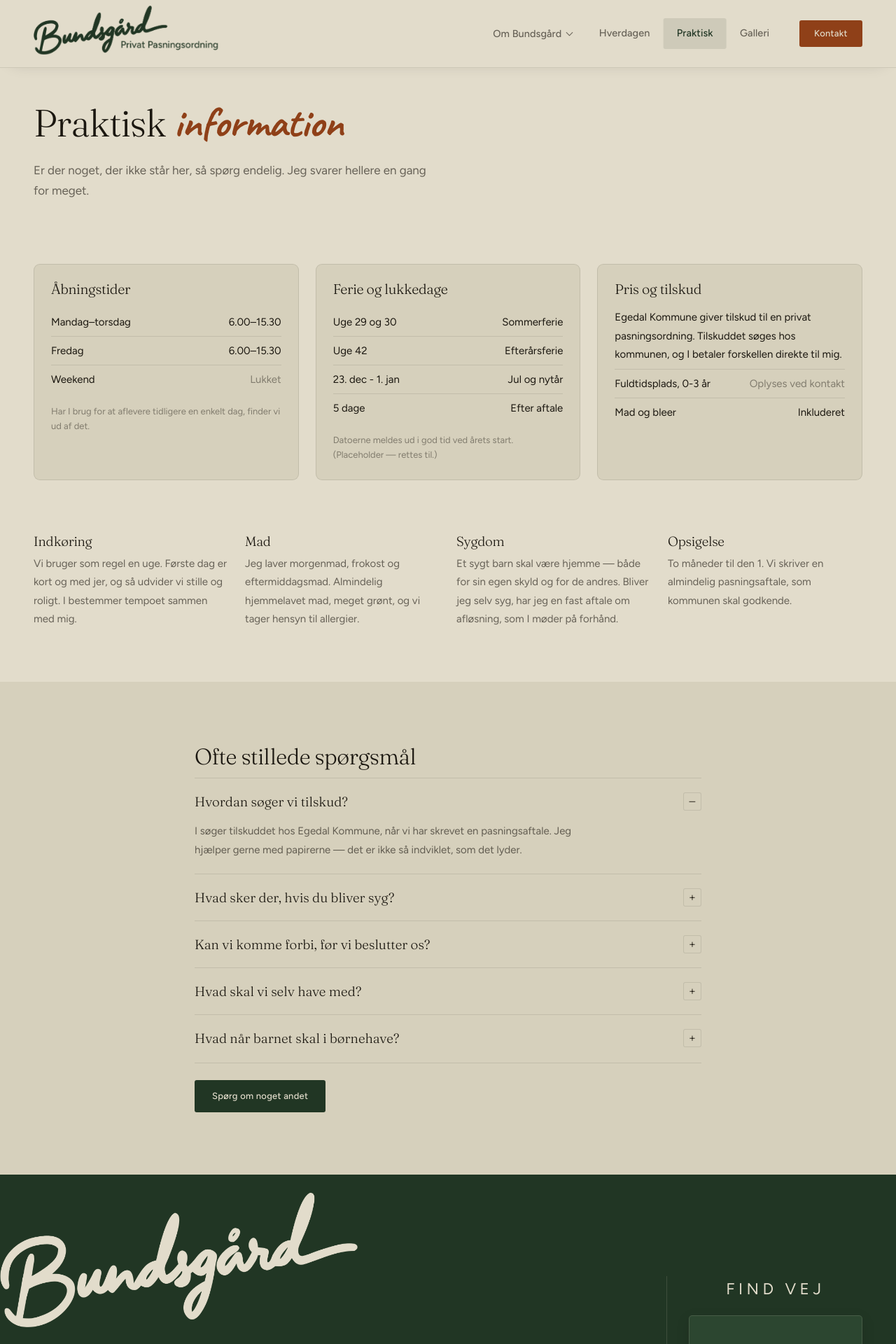
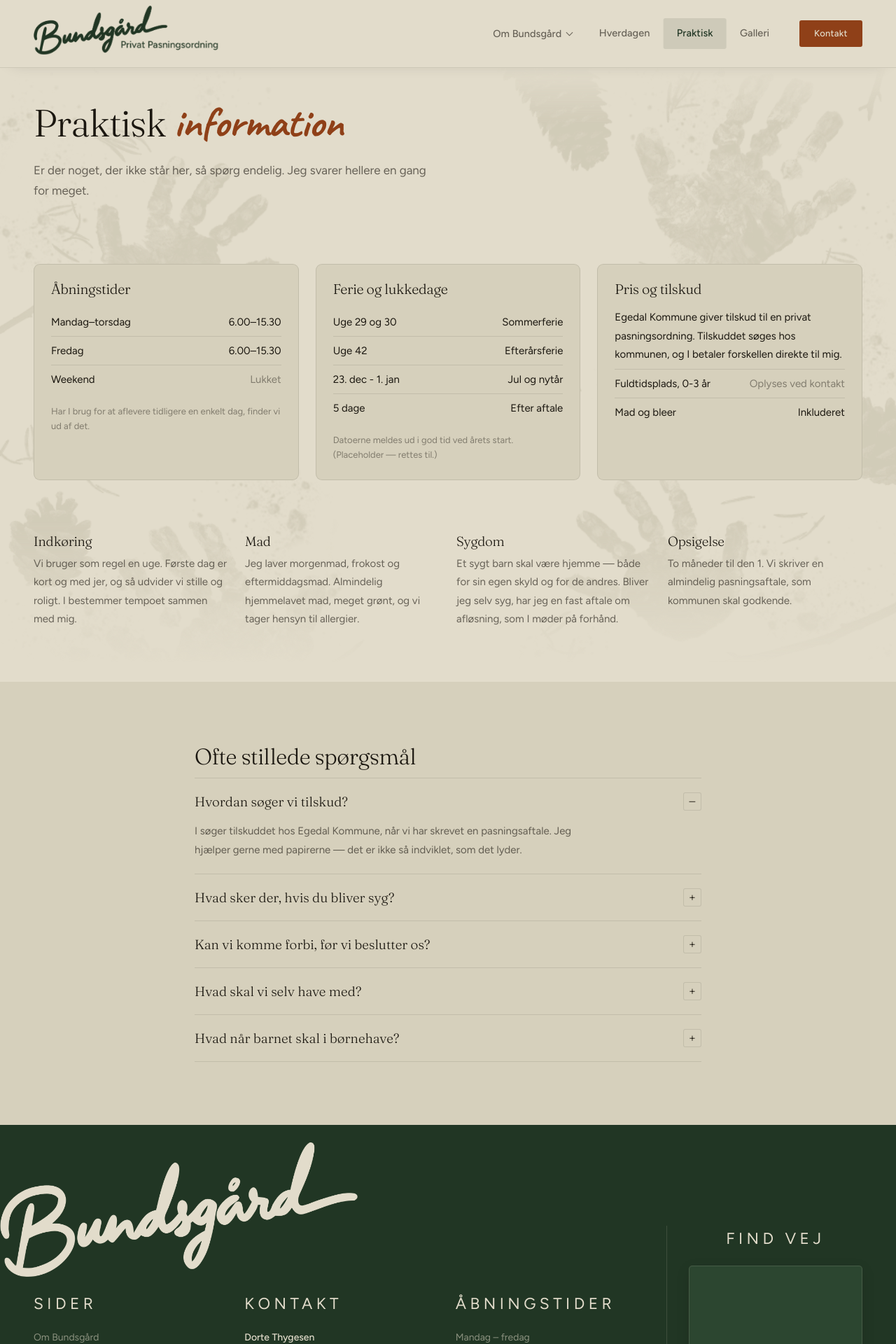
Before and after one commit to Bean-Machinie/Bundsgaards-Private-Pasningsordning-hjemmeside, a React (Vite) app: page /praktisk in a window 1280 px wide. Shown: the top 1920 px of the page at 70% size. Built offline with nearby package versions, Linux system fonts and the light colour scheme; grey boxes are pictures that could not be loaded.

Commit message:
small changes to praktisk page

```diff
--- a/src/components/Backdrop.css
+++ b/src/components/Backdrop.css
@@ -158,6 +158,50 @@
   mask-position: left center;
 }
 
+/* — tall hosts ————————————————————————————————————————————————————
+   `.backdrop-host` is for the inner pages, where the layer hangs on a host far
+   taller than the front page's sections. Two things go wrong at that height,
+   and both are the same cause — the picture is sized from its height, so a tall
+   host makes it big in *both* directions:
+
+   WIDTH. Each half comes out wider than the 40vw window it is shown through,
+   and the window's inner edge then cuts straight down the middle of the page.
+   The windows take their width from the pictures' own proportions instead (the
+   masks are 406×720 and 456×720), so each half is shown whole. The halves reach
+   further inward and may overlap across the middle; that middle is the seam the
+   spread was composed around, so what overlaps is the sparse tail of each.
+
+   HEIGHT. The front page can spill upward behind its hero and downward into an
+   opaque band. An inner page has cream above and often only a faintly darker
+   band below, so both ends of the picture land where they can be seen. The
+   layer is dissolved at its two ends rather than clipped, and the percentages
+   are of the host's height. mask-repeat is load-bearing: left to tile, the half
+   that overflows above the host reappears further up as the next tile. */
+.backdrop-host {
+  position: relative;
+}
+.backdrop-host .backdrop {
+  -webkit-mask-image: linear-gradient(
+    to bottom,
+    transparent 0%,
+    #000 9%,
+    #000 74%,
+    transparent 97%
+  );
+  mask-image: linear-gradient(to bottom, transparent 0%, #000 9%, #000 74%, transparent 97%);
+  -webkit-mask-repeat: no-repeat;
+  mask-repeat: no-repeat;
+}
+.backdrop-host .backdrop__side {
+  width: auto;
+}
+.backdrop-host .backdrop__side--left {
+  aspect-ratio: 406 / 720;
+}
+.backdrop-host .backdrop__side--right {
+  aspect-ratio: 456 / 720;
+}
+
 /* — one half at a time ———————————————————————————————————————————
    Below the page's stacking breakpoint each section keeps a single half, run
    full width: the left one at the welcome, the right one at the values.
--- a/src/pages/Hverdagen.css
+++ b/src/pages/Hverdagen.css
@@ -1,46 +1,3 @@
-/* Host for the printed backdrop — positioned, but never isolated, so the layer
-   stays in the page's own stacking context. Its bottom is clipped at this
-   section's edge, which is exactly where the opaque band begins. */
-.hverdag__body {
-  position: relative;
-}
-/* The picture is taller than the section it hangs on, and unlike the front page
-   this one has no photograph above and only a faintly darker band below — so
-   both of its edges would fall on cream and read as a cut straight across the
-   page. The size stays exactly as it is; the layer is dissolved at its two ends
-   instead, so it fades out where it used to be clipped. Percentages are of the
-   section's height, and the mask multiplies with each half's own picture mask
-   because it sits on their parent rather than on them. */
-.hverdag__body .backdrop {
-  -webkit-mask-image: linear-gradient(
-    to bottom,
-    transparent 0%,
-    #000 9%,
-    #000 74%,
-    transparent 97%
-  );
-  mask-image: linear-gradient(to bottom, transparent 0%, #000 9%, #000 74%, transparent 97%);
-  /* Without this the gradient tiles, and the half that overflows above the
-     section would come back into view further up as the next tile. */
-  -webkit-mask-repeat: no-repeat;
-  mask-repeat: no-repeat;
-}
-/* Each half is drawn from its height (mask-size: auto 100%) and this section is
-   a tall one, so the picture comes out far wider than the 40vw window it shows
-   through — and the window's inner edge is the hard vertical cut running down
-   the page. The windows take their width from the pictures' own proportions
-   instead (the masks are 406×720 and 456×720), so each half is shown whole at
-   exactly the size it has now, and there is no edge left to see. */
-.hverdag__body .backdrop__side {
-  width: auto;
-}
-.hverdag__body .backdrop__side--left {
-  aspect-ratio: 406 / 720;
-}
-.hverdag__body .backdrop__side--right {
-  aspect-ratio: 456 / 720;
-}
-
 /* The title is a label on the spread below it, not a section of its own, so it
    sits close above the photographs — the gallery page's treatment. The leading
    margin goes because the <Backdrop> before it means :first-child no longer
--- a/src/pages/Hverdagen.tsx
+++ b/src/pages/Hverdagen.tsx
@@ -13,13 +13,12 @@ export default function Hverdagen() {
   return (
     <div className="enter">
       {/* Title and spread share one section, and that is load-bearing: the
-          printed backdrop hangs on it, and the picture stands taller than its
-          host. Split in two, the top edge surfaced in the cream between the
-          title and the photographs; reaching to just under the site header, the
-          spill goes behind the header instead, and the opaque band below hides
-          the bottom. Pictures down the left, the day's hours down the right —
-          on a phone the spread folds and the photographs come first. */}
-      <section className="shell section--loose section--page-top hverdag__body">
+          printed backdrop hangs on it (see .backdrop-host in Backdrop.css), and
+          the picture stands taller than its host. Split in two, the top edge
+          surfaced in the cream between the title and the photographs. Pictures
+          down the left, the day's hours down the right — on a phone the spread
+          folds and the photographs come first. */}
+      <section className="shell section--loose section--page-top backdrop-host">
         <Backdrop variant="welcome" />
 
         <h1 className="title-page hverdag__title">
--- a/src/pages/Praktisk.css
+++ b/src/pages/Praktisk.css
@@ -85,8 +85,8 @@
   color: var(--color-ink-2);
 }
 
-.faq__outro {
-  margin-top: 2px;
-  padding-top: var(--space-6);
-  border-top: 1px solid var(--color-border);
+/* The list's closing rule — it used to belong to the block that held the CTA
+   button, so the last question keeps an edge under it. */
+.faq:last-of-type {
+  border-bottom: 1px solid var(--color-border);
 }
--- a/src/pages/Praktisk.tsx
+++ b/src/pages/Praktisk.tsx
@@ -1,10 +1,10 @@
 import { useId, useState } from 'react';
 
+import Backdrop from '../components/Backdrop';
 import { faqs } from '../content/faqs';
 import { practicalNotes, practicalPanels } from '../content/practical';
 import { useDocumentTitle } from '../hooks/useDocumentTitle';
 import { gridMin } from '../lib/css';
-import { scrollToContact } from '../lib/scrollToContact';
 import { routes } from '../routes';
 
 import './Praktisk.css';
@@ -18,13 +18,20 @@ export default function Praktisk() {
 
   return (
     <div className="enter">
+      {/* Everything on cream is one host for the printed backdrop — it has to
+          reach from under the site header down to the opaque FAQ band, exactly
+          as the Hverdagen page's single section does. See .backdrop-host in
+          Backdrop.css for why this page's layer needs that treatment. */}
+      <div className="backdrop-host">
+        <Backdrop variant="welcome" />
+
         <section className="shell section--loose section--page-top section--flush-bottom">
           <h1 className="title-page">
             Praktisk <em className="title-em">information</em>
           </h1>
           <p className="lead lead--page">
-          Er der noget, der ikke står her, så spørg endelig. Jeg svarer hellere en gang for
-          meget.
+            Er der noget, der ikke står her, så spørg endelig. Jeg svarer hellere en gang
+            for meget.
           </p>
         </section>
 
@@ -56,6 +63,7 @@ export default function Praktisk() {
             ))}
           </div>
         </section>
+      </div>
 
       <section className="band band--surface">
         <div className="shell shell--narrow">
@@ -89,12 +97,6 @@ export default function Praktisk() {
               </div>
             );
           })}
-
-          <div className="faq__outro">
-            <a href="#kontakt" className="btn btn-primary" onClick={scrollToContact}>
-              Spørg om noget andet
-            </a>
-          </div>
         </div>
       </section>
     </div>
```
Lines whose indentation alone changed are shown as unchanged.
